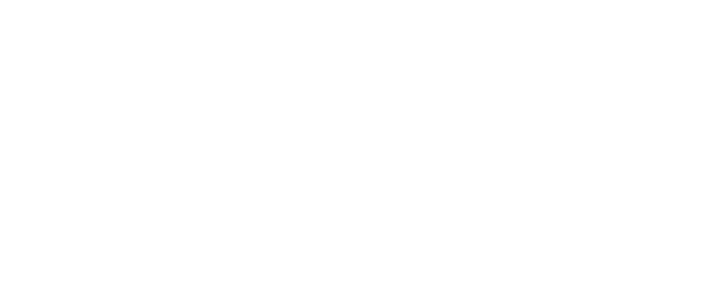
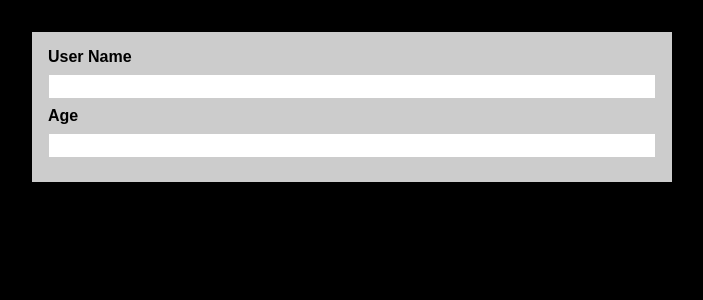
Before and after one commit to rupamsutar/practice-project-ms-01, a React (Create React App) app: page / in a window 1280 px wide. Shown: the top 300 px of the page, without its empty margins (288-991 px from the left). Built offline with nearby package versions, Linux system fonts and the light colour scheme.

Commit message:
Add User Component added

```diff
--- a/public/index.html
+++ b/public/index.html
@@ -24,7 +24,7 @@
       work correctly both with client-side routing and a non-root public URL.
       Learn how to configure a non-root public URL by running `npm run build`.
     -->
-    <title>React App</title>
+    <title>Practice project ms 01</title>
   </head>
   <body>
     <noscript>You need to enable JavaScript to run this app.</noscript>
--- a/src/App.js
+++ b/src/App.js
@@ -1,10 +1,11 @@
 import React from 'react';
+import AddUser from "./Components/AddUser/AddUser";
 
 
 function App() {
   return (
     <div>
-
+      <AddUser></AddUser>
     </div>
   );
 }
--- /dev/null
+++ b/src/Components/AddUser/AddUser.css
@@ -0,0 +1,27 @@
+.input {
+    margin: 2rem auto;
+    padding: 1rem;
+    width: 90%;
+    max-width: 40rem;
+    background-color: #ccc;
+}
+
+.input label {
+    display: block;
+    font-weight: bold;
+    margin-bottom: 0.5rem;
+}
+
+.input input {
+    font: inherit;
+    display: block;
+    width: 100%;
+    border: 1px solid #ccc;
+    padding: 0.15rem;
+    margin-bottom: 0.5rem;
+}
+
+.input input:focus {
+    outline: none;
+    border-color: #4f005f;
+}
--- /dev/null
+++ b/src/Components/AddUser/AddUser.js
@@ -0,0 +1,13 @@
+import React from "react";
+import "./AddUser.css";
+
+const AddUser = () => {
+    return <div className="input">
+            <label>User Name</label>
+            <input type="text"></input>
+            <label>Age</label>
+            <input type="number"></input>
+    </div>
+};
+
+export default AddUser;
--- a/src/index.css
+++ b/src/index.css
@@ -8,4 +8,5 @@ html {
 
 body {
   margin: 0;
+  background-color: black;
 }
```
Also changed, not shown: src/Components/Button/Button.css (added), src/Components/Button/Button.js (added), 2 other files (tests, documents, lock files or other folders).
